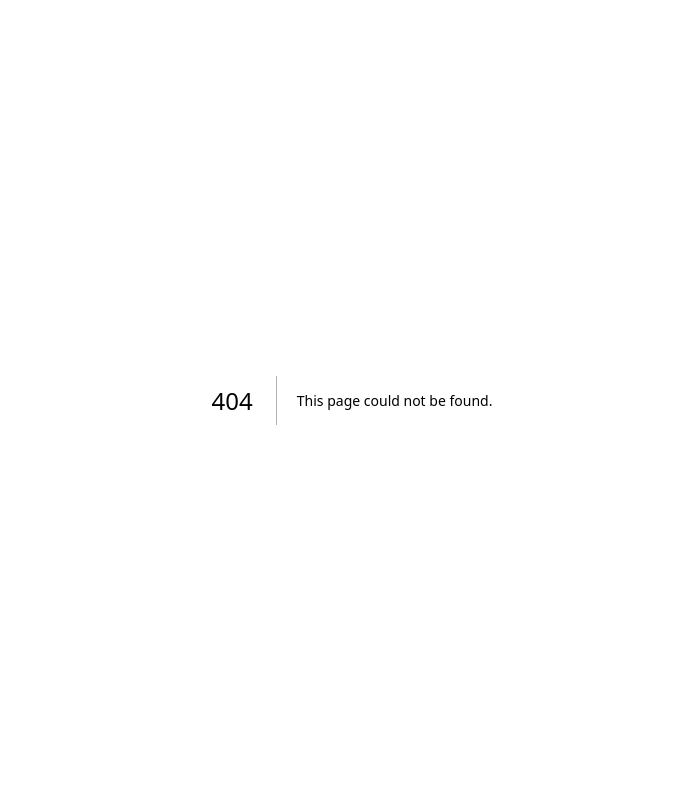
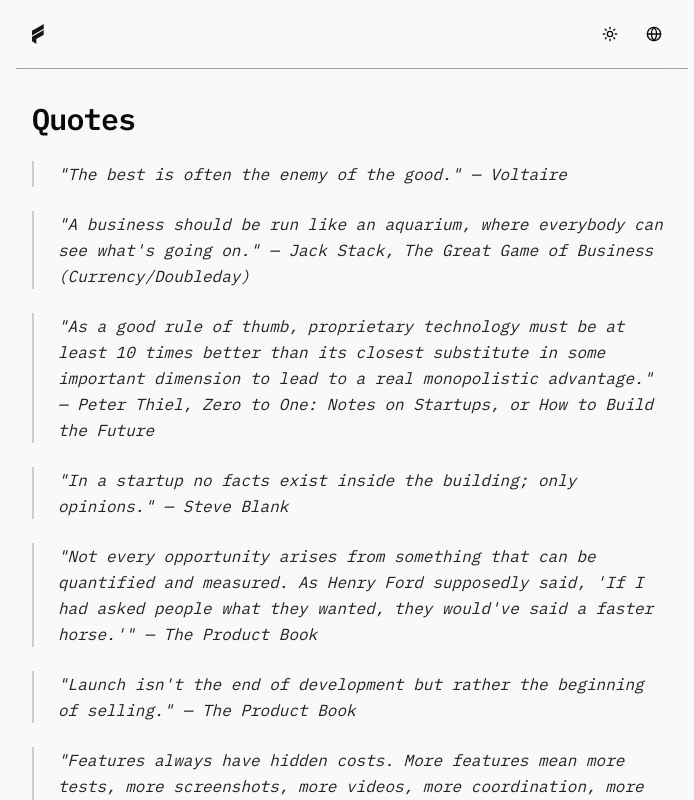
Before and after one commit to francosbenitez/francosbenitez.com, a Next.js app: page /en/quotes in a window 1280 px wide. Before the commit this address had no page. Shown: the top 800 px of the page, without its empty margins (288-982 px from the left). Built offline with nearby package versions, Linux system fonts and the light colour scheme.

Commit message:
feat: quotes

```diff
--- a/app/[lang]/page.tsx
+++ b/app/[lang]/page.tsx
@@ -1,8 +1,9 @@
 import { validateLanguage } from "@/lib/i18n";
 import { markdownToHtml } from "@/lib/markdown";
-import { getAboutContent, getQuotesContent } from "@/lib/get-content";
+import { getAboutContent } from "@/lib/get-content";
 import { SocialLinks } from "@/components/social-links";
 import Image from "next/image";
+import Link from "next/link";
 
 export default async function Home({
   params,
@@ -12,7 +13,6 @@
   const resolvedParams = await Promise.resolve(params);
   const lang = await validateLanguage(resolvedParams.lang);
   const { content } = await getAboutContent(lang);
-  const { content: quotesContent } = await getQuotesContent(lang);
 
   // Split content to separate title from rest of content
   const lines = content.split("\n");
@@ -57,13 +57,15 @@
 
           <div dangerouslySetInnerHTML={{ __html: contentHtml }} />
 
-          {/* Quotes section */}
-          <div
-            className="prose dark:prose-invert"
-            dangerouslySetInnerHTML={{
-              __html: await markdownToHtml(quotesContent),
-            }}
-          />
+          {/* Link to quotes page */}
+          <div className="mb-8">
+            <Link
+              href={`/${lang}/quotes`}
+              className="text-sm text-muted-foreground"
+            >
+              {lang === "es" ? "Frases" : "Quotes"} →
+            </Link>
+          </div>
         </article>
         <SocialLinks />
       </div>
--- /dev/null
+++ b/app/[lang]/quotes/page.tsx
@@ -0,0 +1,28 @@
+import { validateLanguage } from "@/lib/i18n";
+import { markdownToHtml } from "@/lib/markdown";
+import { getQuotesContent } from "@/lib/get-content";
+import { SocialLinks } from "@/components/social-links";
+
+export default async function Quotes({
+  params,
+}: {
+  params: Promise<{ lang: string }>;
+}) {
+  const resolvedParams = await Promise.resolve(params);
+  const lang = await validateLanguage(resolvedParams.lang);
+  const { content: quotesContent } = await getQuotesContent(lang);
+
+  return (
+    <div className="max-w-2xl mx-auto">
+      <article className="prose dark:prose-invert mx-auto">
+        <div
+          className="prose dark:prose-invert"
+          dangerouslySetInnerHTML={{
+            __html: await markdownToHtml(quotesContent),
+          }}
+        />
+      </article>
+      <SocialLinks />
+    </div>
+  );
+}
--- a/components/logo-img.tsx
+++ b/components/logo-img.tsx
@@ -2,11 +2,14 @@
 
 import { useTheme } from "next-themes";
 import Image from "next/image";
+import Link from "next/link";
 import { useEffect, useState } from "react";
+import { useParams } from "next/navigation";
 
 export function LogoImg() {
   const { resolvedTheme } = useTheme();
   const [mounted, setMounted] = useState(false);
+  const params = useParams();
 
   // Only execute this effect on the client side
   useEffect(() => {
@@ -19,12 +22,19 @@
     return <div style={{ width: "24px", height: "24px" }} />;
   }
 
+  const currentLang = (params?.lang as string) || "en";
+
   return (
+    <Link
+      href={`/${currentLang}`}
+      className="hover:opacity-80 transition-opacity"
+    >
       <Image
         src={resolvedTheme === "dark" ? "/logo-dark.svg" : "/logo-light.svg"}
         alt="FSB's logo"
         width={12}
         height={12}
       />
+    </Link>
   );
 }
--- a/contents/en/about.mdx
+++ b/contents/en/about.mdx
@@ -5,3 +5,5 @@
 Throughout my career, I've worked across various startups, transforming complex business needs into efficient technical solutions while helping teams build products that make sense for users.
 
 If you're looking to connect, reach out at me@francosbenitez.com.
+
+## Links
--- a/contents/es/about.mdx
+++ b/contents/es/about.mdx
@@ -5,3 +5,5 @@
 A lo largo de mi carrera, trabajé con varias startups, transformando necesidades de negocio complejas en soluciones técnicas eficientes y ayudando a los equipos a desarrollar productos que tengan sentido para los usuarios.
 
 Si querés conectar, contactame en me@francosbenitez.com.
+
+## Enlaces
```
Lines whose indentation alone changed are shown as unchanged.
